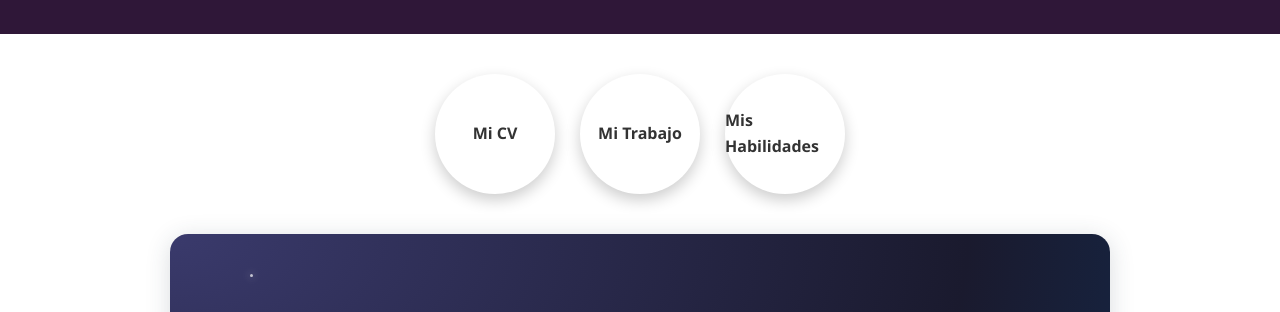
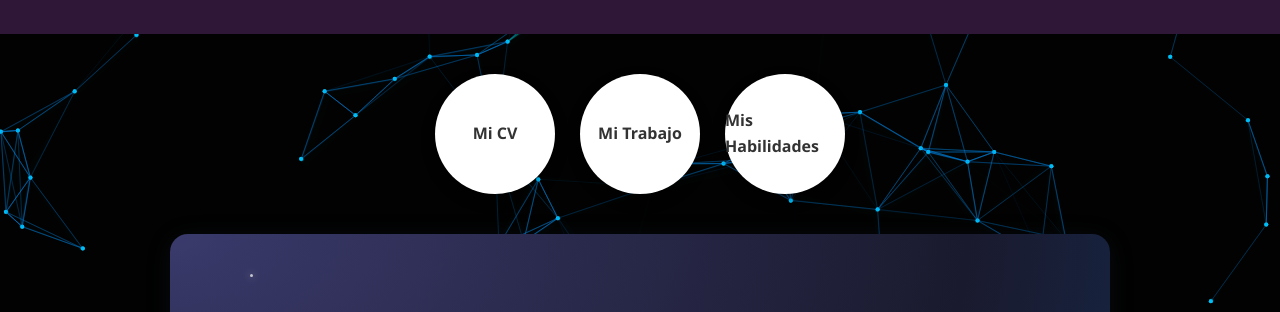
Before and after one commit to Juanzyy/Hoja-de-Vida, a plain HTML site: page index.html in a window 1280 px wide. Shown: the part 457-769 px from the top of the page. Drawn offline with Linux system fonts and the light colour scheme; animation ran at ten frames a second.

Commit message:
Se agrego una funcion futuristica de un pulmo para el nodo centrar de la ventana, algo para llamar la atencion

```diff
--- a/css/style-encabezado.css
+++ b/css/style-encabezado.css
@@ -4,7 +4,7 @@
     position: relative;           /* necesario para iconos flotantes */
     text-align: center;
     padding: 50px 20px;
-    background: #2f1738; /* negro oscuro */
+    background: #2f1738;
     color: white;
     overflow: hidden;            /* oculta iconos fuera del contenedor */
 }
--- a/css/style-general.css
+++ b/css/style-general.css
@@ -5,9 +5,20 @@ body {
     padding: 0;
     line-height: 1.6;
     background: #ffffff;
-    background: #ffffff;
 
 }
+
+/* Fondo Canvas */
+#background {
+    position: fixed;
+    top: 0;
+    left: 0;
+    width: 100vw;
+    height: 100vh;
+    z-index: -1; /* Para que quede detrás del contenido */
+    background: #000; /* Fondo base */
+}
+
 
 /* =================== TITULOS DE LAS SECCIONES =================== */
 section {
@@ -35,7 +46,7 @@ ul li {
 /* =================== FOOTER/DERECHOS =================== */
 footer {
     text-align: center;
-    background: #071538;
+    background: #2f1738;
     color: white;
     padding: 30px 20px;
 }
--- a/index.html
+++ b/index.html
@@ -12,6 +12,7 @@
     <link rel="stylesheet" href="css/style-educacion.css">
 </head>
 <body>
+    <canvas id="background"></canvas>
 
     <!-- Encabezado -->
     <header class="presentacion">
--- a/script.js
+++ b/script.js
@@ -76,3 +76,180 @@ document.addEventListener('DOMContentLoaded', () => {
     }, 100); // pequeño delay para permitir el render
   });
 });
+
+
+// ================================
+// 🐙 Pulpo Energético Interactivo
+// ================================
+// - Nodo central (pulpo) que sigue al cursor con inercia
+// - Puntos flotantes que se mueven por la pantalla
+// - Tentáculos dinámicos que se conectan entre el pulpo y los puntos
+// - Conexiones entre puntos para dar efecto de red orgánica
+// - Tentáculos con movimiento oscilante tipo "vivos"
+// ================================
+
+// Obtener canvas y contexto
+const canvas = document.getElementById("background");
+const ctx = canvas.getContext("2d");
+
+// Ajustar tamaño inicial
+canvas.width = window.innerWidth;
+canvas.height = window.innerHeight;
+
+// Guardar posición del mouse (centro por defecto)
+let mouse = { x: canvas.width / 2, y: canvas.height / 2 };
+
+// Configuración principal
+const numPoints = 120;       // cantidad de puntos flotantes
+const maxDist = 120;         // distancia máxima para conectar puntos entre sí
+const tentacleReach = 200;   // alcance máximo de tentáculos hacia los puntos
+
+// Objeto pulpo (nodo principal)
+const pulpo = {
+    x: canvas.width / 2,
+    y: canvas.height / 2,
+    radius: 8,   // tamaño del nodo principal
+    glow: 25,    // radio del brillo
+    vx: 0,       // velocidad en X
+    vy: 0        // velocidad en Y
+};
+
+// Lista de puntos
+let points = [];
+let angleOffset = 0; // ángulo usado para oscilación de tentáculos
+
+// Clase para generar puntos flotantes
+class Point {
+    constructor(x, y) {
+        this.x = x;
+        this.y = y;
+        // velocidad aleatoria suave
+        this.vx = (Math.random() - 0.5) * 0.3;
+        this.vy = (Math.random() - 0.5) * 0.3;
+    }
+
+    // Actualizar posición
+    move() {
+        this.x += this.vx;
+        this.y += this.vy;
+
+        // Rebote contra los bordes del canvas
+        if (this.x < 0 || this.x > canvas.width) this.vx *= -1;
+        if (this.y < 0 || this.y > canvas.height) this.vy *= -1;
+    }
+
+    // Dibujar el punto
+    draw() {
+        ctx.beginPath();
+        ctx.arc(this.x, this.y, 2, 0, Math.PI * 2);
+        ctx.fillStyle = "rgba(0,200,255,0.9)"; // color azul turquesa
+        ctx.fill();
+    }
+}
+
+// Crear puntos iniciales
+for (let i = 0; i < numPoints; i++) {
+    points.push(new Point(Math.random() * canvas.width, Math.random() * canvas.height));
+}
+
+// Dibujar el pulpo con efecto de brillo
+function drawPulpo() {
+    let gradient = ctx.createRadialGradient(
+        pulpo.x, pulpo.y, pulpo.radius,
+        pulpo.x, pulpo.y, pulpo.glow
+    );
+    gradient.addColorStop(0, "rgba(0,255,200,1)");   // centro brillante
+    gradient.addColorStop(1, "rgba(0,255,200,0)");   // difuminado hacia afuera
+
+    ctx.beginPath();
+    ctx.arc(pulpo.x, pulpo.y, pulpo.radius, 0, Math.PI * 2);
+    ctx.fillStyle = gradient;
+    ctx.fill();
+}
+
+// Conectar el pulpo con puntos cercanos → tentáculos
+function connectPulpo() {
+    points.forEach((p, index) => {
+        let dx = pulpo.x - p.x;
+        let dy = pulpo.y - p.y;
+        let dist = Math.sqrt(dx * dx + dy * dy);
+
+        if (dist < tentacleReach) {
+            // Movimiento oscilante en los tentáculos
+            let offsetX = Math.sin(angleOffset + index) * 5;
+            let offsetY = Math.cos(angleOffset + index) * 5;
+
+            ctx.beginPath();
+            ctx.strokeStyle = `rgba(0,255,200,${1 - dist / tentacleReach})`; // opacidad según distancia
+            ctx.lineWidth = 1.2;
+            ctx.moveTo(pulpo.x + offsetX, pulpo.y + offsetY);
+            ctx.lineTo(p.x, p.y);
+            ctx.stroke();
+        }
+    });
+}
+
+// Conectar puntos entre sí → red orgánica
+function connectPoints() {
+    for (let i = 0; i < points.length; i++) {
+        for (let j = i + 1; j < points.length; j++) {
+            let dx = points[i].x - points[j].x;
+            let dy = points[i].y - points[j].y;
+            let dist = Math.sqrt(dx * dx + dy * dy);
+
+            if (dist < maxDist) {
+                ctx.beginPath();
+                ctx.strokeStyle = `rgba(0,150,255,${1 - dist / maxDist})`;
+                ctx.lineWidth = 0.5;
+                ctx.moveTo(points[i].x, points[i].y);
+                ctx.lineTo(points[j].x, points[j].y);
+                ctx.stroke();
+            }
+        }
+    }
+}
+
+// Bucle de animación
+function animate() {
+    // Fondo con leve transparencia → efecto de "rastro"
+    ctx.fillStyle = "rgba(5,5,5,0.3)";
+    ctx.fillRect(0, 0, canvas.width, canvas.height);
+
+    // Actualizar y dibujar puntos
+    points.forEach(p => {
+        p.move();
+        p.draw();
+    });
+
+    // Mover el pulpo suavemente hacia el cursor (inercia)
+    pulpo.vx += (mouse.x - pulpo.x) * 0.02;
+    pulpo.vy += (mouse.y - pulpo.y) * 0.02;
+    pulpo.vx *= 0.9; // fricción
+    pulpo.vy *= 0.9;
+    pulpo.x += pulpo.vx;
+    pulpo.y += pulpo.vy;
+
+    // Dibujar conexiones
+    connectPoints();
+    connectPulpo();
+    drawPulpo();
+
+    // Avanzar en el ángulo de oscilación
+    angleOffset += 0.03;
+
+    requestAnimationFrame(animate);
+}
+
+// Iniciar animación
+animate();
+
+// Eventos del mouse
+window.addEventListener("mousemove", function (e) {
+    mouse.x = e.x;
+    mouse.y = e.y;
+});
+
+window.addEventListener("resize", function () {
+    canvas.width = window.innerWidth;
+    canvas.height = window.innerHeight;
+});
```
